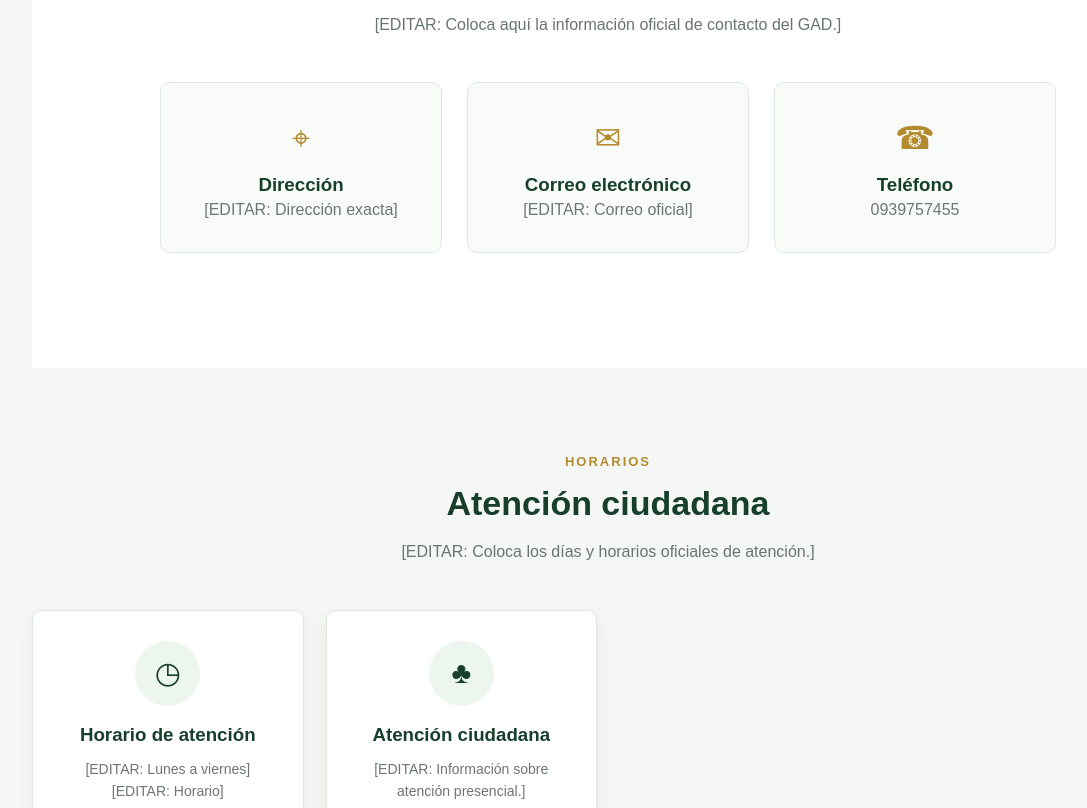
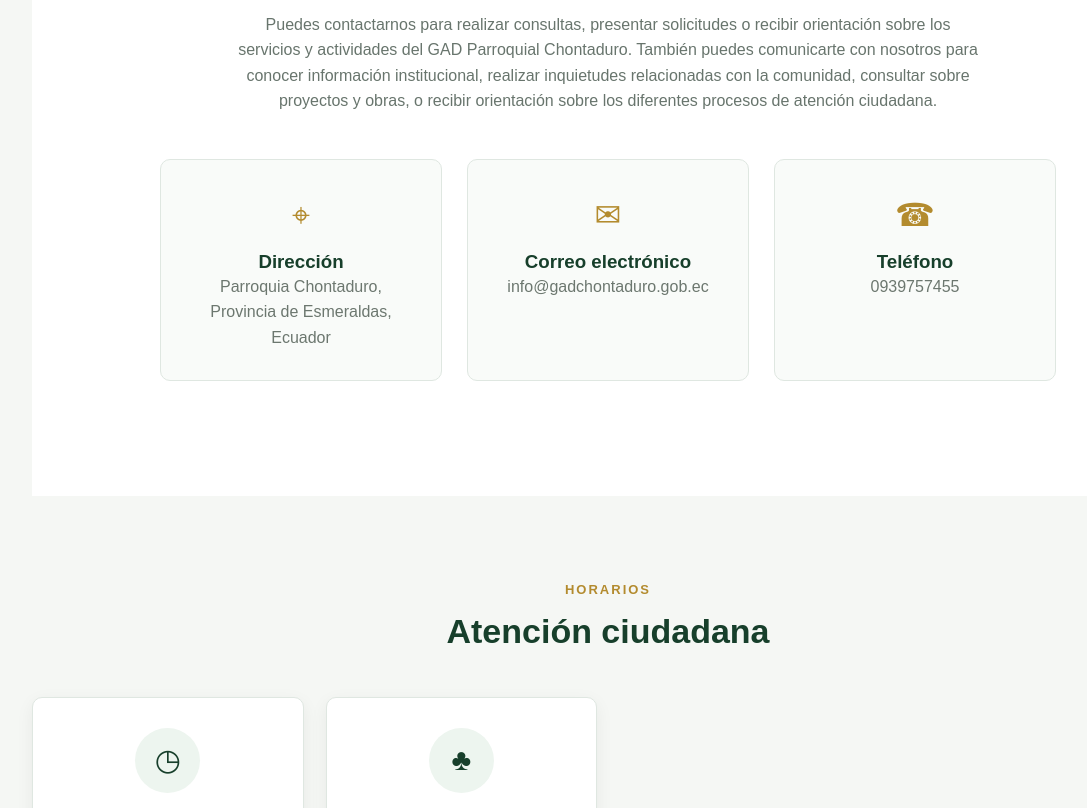
Before and after one commit to G-SANTACRUZ/GAP-PARROQUIAL-CHONTADURO, a plain HTML site: page CONTACTO.html in a window 1280 px wide. Shown: the part 541-1349 px from the top of the page, without its empty margins (32-1119 px from the left). Drawn offline with Linux system fonts and the light colour scheme.

Commit message:
update: actualizar informacion de contacto

```diff
--- a/CONTACTO.html
+++ b/CONTACTO.html
@@ -185,8 +185,9 @@
                 </h2>
 
                 <p>
-                    [EDITAR: Coloca aquí la información oficial
-                    de contacto del GAD.]
+
+                     Puedes contactarnos para realizar consultas, presentar solicitudes o recibir orientación sobre los servicios y actividades del GAD Parroquial Chontaduro. También puedes comunicarte con nosotros para conocer información institucional, realizar inquietudes relacionadas con la comunidad, consultar sobre proyectos y obras, o recibir orientación sobre los diferentes procesos de atención ciudadana.
+
                 </p>
 
             </div>
@@ -205,7 +206,7 @@
                     </h3>
 
                     <p>
-                        [EDITAR: Dirección exacta]
+                        Parroquia Chontaduro, Provincia de Esmeraldas, Ecuador
                     </p>
 
                 </article>
@@ -222,7 +223,7 @@
                     </h3>
 
                     <p>
-                        [EDITAR: Correo oficial]
+                        info@gadchontaduro.gob.ec
                     </p>
 
                 </article>
@@ -262,8 +263,6 @@
                 </h2>
 
                 <p>
-                    [EDITAR: Coloca los días y horarios
-                    oficiales de atención.]
                 </p>
 
             </div>
@@ -282,9 +281,9 @@
                     </h3>
 
                     <p>
-                        [EDITAR: Lunes a viernes]
+                        Lunes a viernes
                         <br>
-                        [EDITAR: Horario]
+                        08h00 - 17h00
                     </p>
 
                 </article>
@@ -301,8 +300,8 @@
                     </h3>
 
                     <p>
-                        [EDITAR: Información sobre
-                        atención presencial.]
+                        Puedes contactarnos para realizar consultas, solicitudes, conocer proyectos y obras, y recibir orientación sobre los servicios y procesos del GAD Parroquial Chontaduro.
+
                     </p>
 
                 </article>
```
